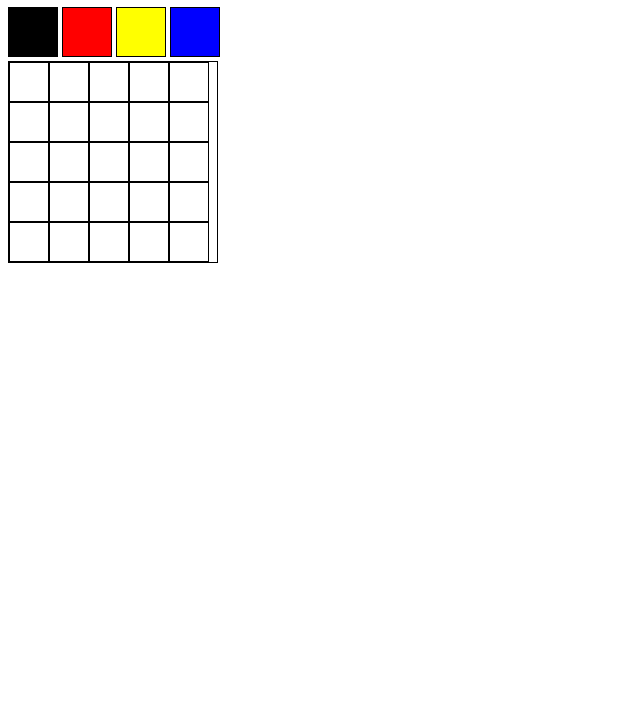
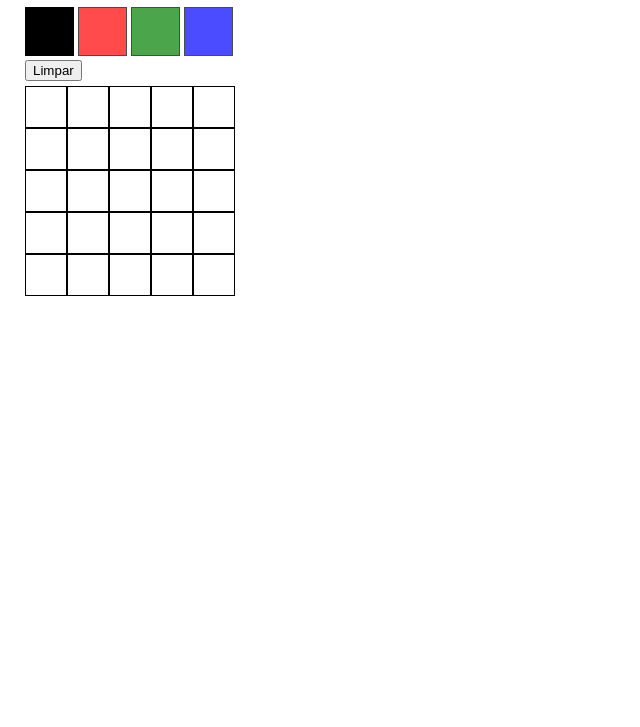
Before and after one commit to RafaelBechstedt/pixels-art-html-css-js, a website: page index.html in a window 1280 px wide. Shown: the part 73-800 px from the top of the page, without its empty margins (0-640 px from the left). Drawn offline with Linux system fonts and the light colour scheme.

Commit message:
Modificações até requisito 8 e início do botão limpar

```diff
--- a/index.html
+++ b/index.html
@@ -14,9 +14,11 @@
     <section id="color-palette">
         <div class="color selected" id="black"></div>
         <div class="color" id="red"></div>
-        <div class="color" id="yellow"></div>
+        <div class="color" id="green"></div>
         <div class="color" id="blue"></div>
     </section>
+
+    <button id="clear-board">Limpar</button>
 
     <section id="pixel-board"></section>
 
--- a/script.js
+++ b/script.js
@@ -34,3 +34,6 @@ function fillPixelsWithColors(event) {
     let colorSelected = document.querySelector('.selected').id;
     event.target.style.backgroundColor = colorSelected
 }
+
+// BOTÃO LIMPAR
+let button = document.getElementById('clear-board')
--- a/style.css
+++ b/style.css
@@ -1,12 +1,21 @@
-* {
-    box-sizing: border-box;
+body {
+    margin-left: 25px;
 }
 
 .color {
     border: black 1px solid;
     display: inline-block;
-    width: 50px;
-    height: 50px;
+    width: 47px;
+    height: 47px;
+    opacity: 0.7;
+}
+
+.color:hover {
+    opacity: 1;
+}
+
+.selected {
+    opacity: 1;
 }
 
 #black {
@@ -17,8 +26,8 @@
     background-color: red;
 }
 
-#yellow {
-    background-color: yellow;
+#green {
+    background-color: green;
 }
 
 #blue {
@@ -26,7 +35,6 @@
 }
 
 #pixel-board {
-    border: 1px solid black;
     display: flex;
     flex-wrap: wrap;
     width: 210px;
@@ -38,3 +46,7 @@
     height: 40px;
     background-color: white;
 }
+
+#clear-board {
+    margin-bottom: 5px;
+}
```
